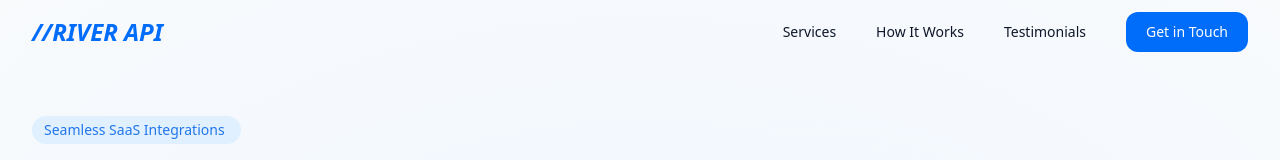
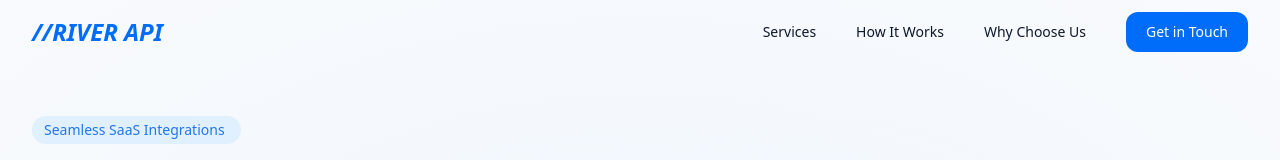
Before and after one commit to mussrya/river-connectivity-hub, a React (Vite) app: page / in a window 1280 px wide. Shown: the top 160 px of the page. Built offline with nearby package versions, Linux system fonts and the light colour scheme.

Commit message:
Update header navigation links
Updated the header navigation links to include 'Why Choose Us' and remove 'Testimonials'.

```diff
--- a/src/components/Navbar.tsx
+++ b/src/components/Navbar.tsx
@@ -42,8 +42,8 @@ const Navbar = () => {
             <a href="#process" className="text-sm font-medium text-foreground hover:text-primary transition-colors">
               How It Works
             </a>
-            <a href="#testimonials" className="text-sm font-medium text-foreground hover:text-primary transition-colors">
-              Testimonials
+            <a href="#why-choose-us" className="text-sm font-medium text-foreground hover:text-primary transition-colors">
+              Why Choose Us
             </a>
             <a
               href="#contact"
@@ -90,11 +90,11 @@ const Navbar = () => {
             How It Works
           </a>
           <a
-            href="#testimonials"
+            href="#why-choose-us"
             className="text-base font-medium text-foreground py-2 border-b border-gray-100"
             onClick={() => setIsMobileMenuOpen(false)}
           >
-            Testimonials
+            Why Choose Us
           </a>
           <a
             href="#contact"
```
